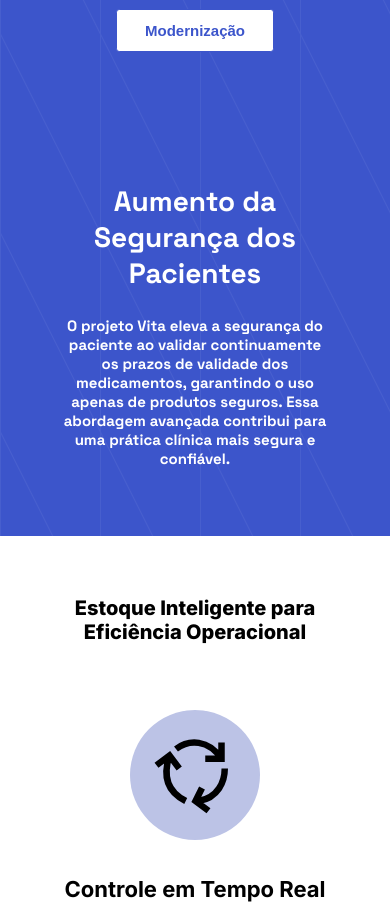
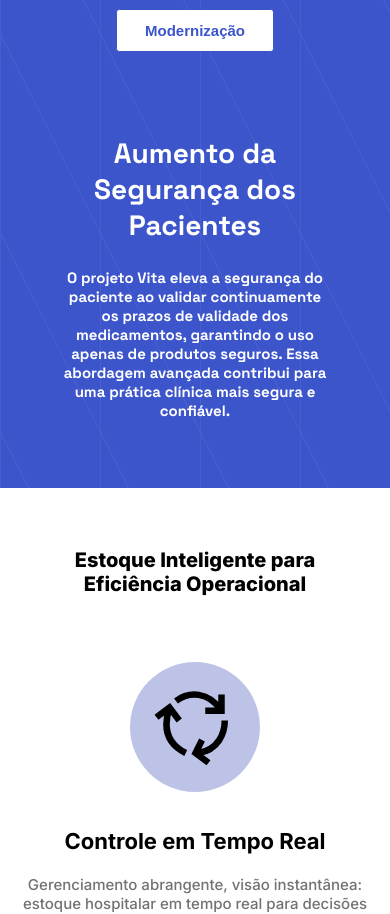
Before and after one commit to Cavasini/GSVita, a React (Vite) app: page / in a window 390 px wide. Shown: the part 3100-4014 px from the top of the page. Built offline with nearby package versions, Linux system fonts and the light colour scheme.

Commit message:
last update

```diff
--- a/src/components/Home/Band/Band.scss
+++ b/src/components/Home/Band/Band.scss
@@ -94,7 +94,7 @@
       gap: 1rem;
         width: 70%;
         text-align: center;
-        margin-top: 6rem;
+        margin-top: 3rem;
     }
   }
 }}
```
